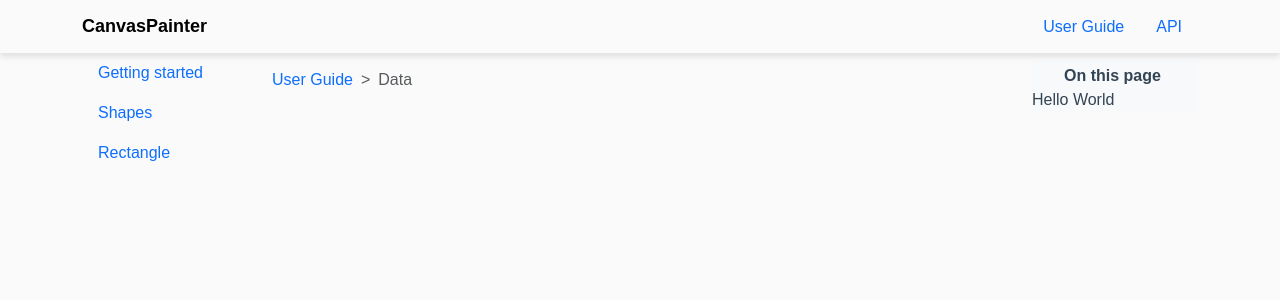
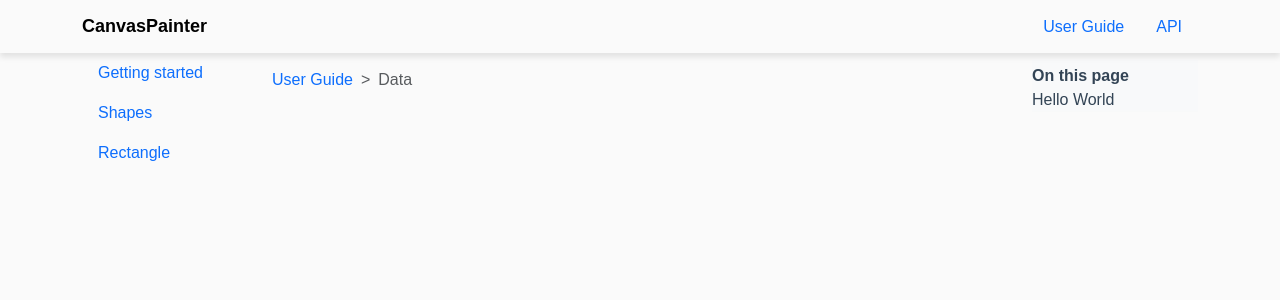
Before and after one commit to avolutions/canvas-painter, a Jekyll site: the page built from docs/index.md, in a window 1280 px wide. Shown: the top 300 px of the page. Built offline with Jekyll 4.4.1, drawn with Linux system fonts in a browser that asks for light colours; nearby versions of some CDN libraries; our own code applies the rules of GitHub Pages for plain Markdown files; library files that are not in the unit come from our copies.

Commit message:
Update style.css

```diff
--- a/docs/assets/css/style.css
+++ b/docs/assets/css/style.css
@@ -76,12 +76,9 @@ main h2 {
   margin-top: 1pt;
 }
 
-.on-this-page div {
-  padding-left: 2em;
-}
-
 .on-this-page ul {
   list-style-type: none;
+  padding-left: 0;
 }
 
 .on-this-page a {
```
